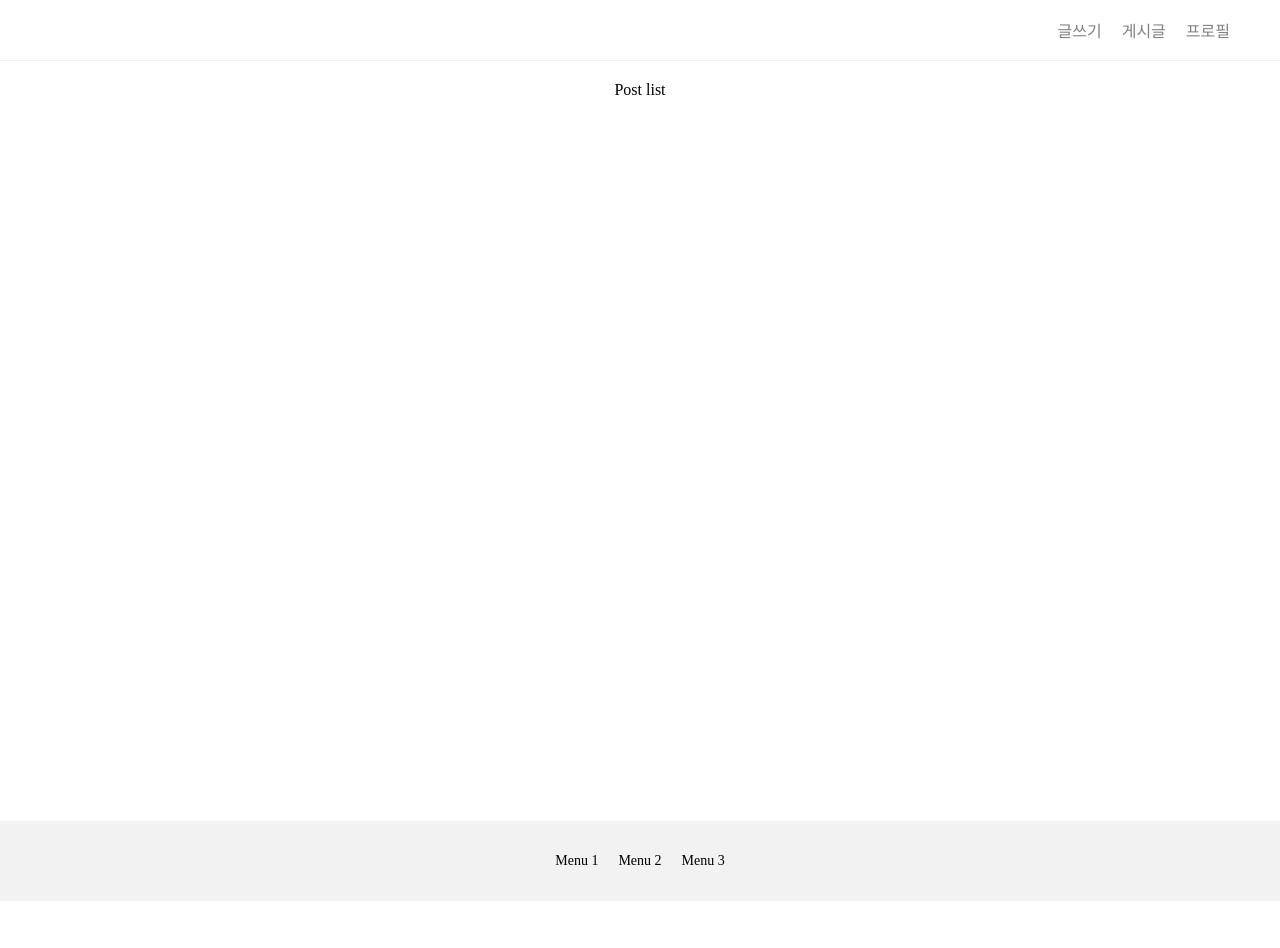
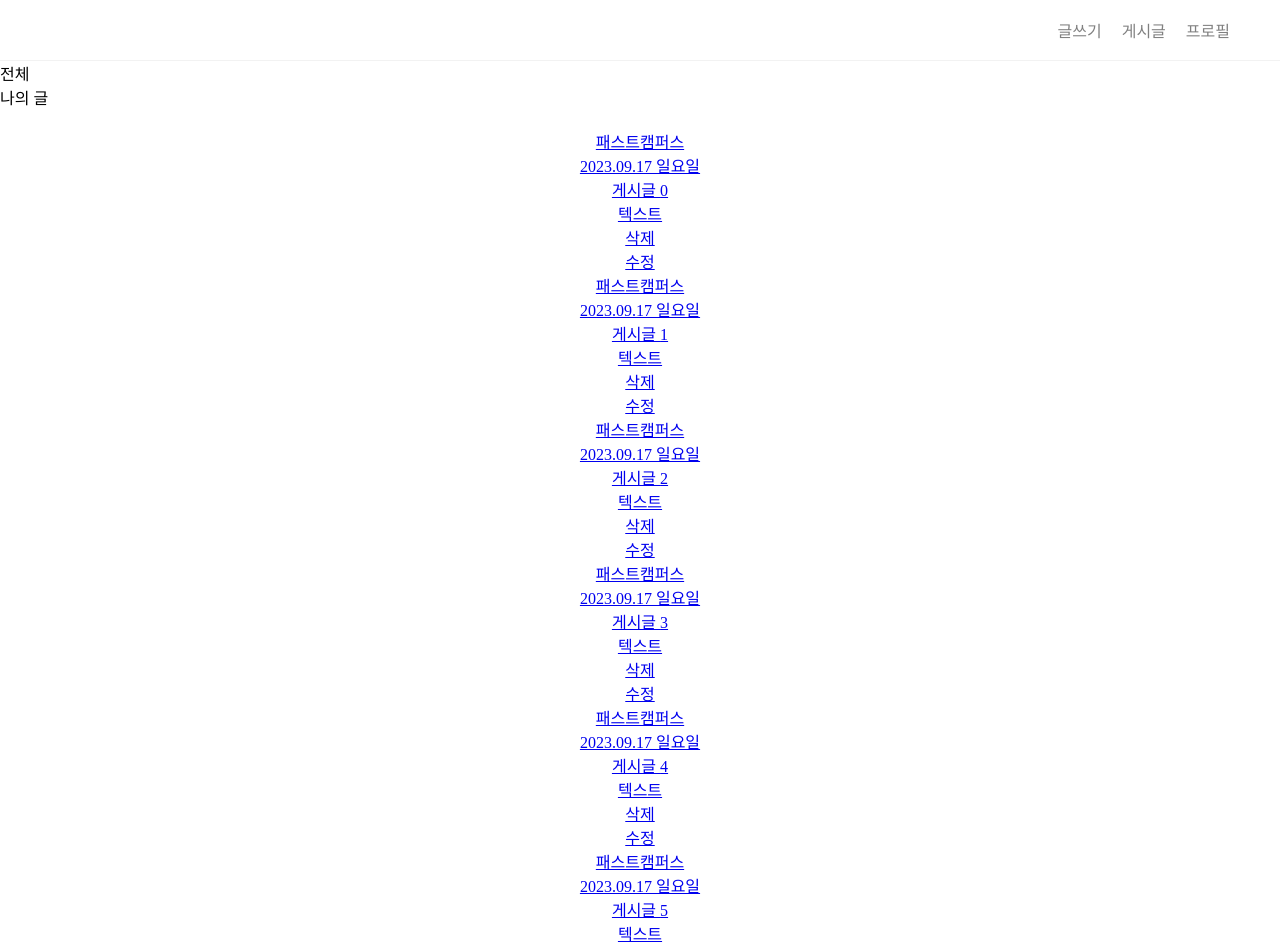
Before and after one commit to choiseona/onlineLecture, a React (Vite) app: page / in a window 1280 px wide. Shown: the top 948 px of the page. Before the commit the page ends 901 px from the top, so only its background shows below. Built offline with nearby package versions, Linux system fonts and the light colour scheme.

Commit message:
feat: post UI

```diff
--- a/src/pages/home/index.tsx
+++ b/src/pages/home/index.tsx
@@ -9,11 +9,33 @@ function Home() {
           <Link to="/profile">프로필</Link>
         </div>
       </header>
-      <div className="post__list">Post list</div>
+      <div className="post__navigation">
+        <div className="post__navigation--active">전체</div>
+        <div>나의 글</div>
+      </div>
+      <div className="post__list">
+        {[...Array(10)].map((e, index) => (
+          <div key={index} className="post__box">
+            <Link to={`/posts/${index}`}>
+              <div className="post__profile-box">
+                <div className="post__profile" />
+                <div className="post__author-name">패스트캠퍼스</div>
+                <div className="post__date">2023.09.17 일요일</div>
+              </div>
+              <div className="post__title">게시글 {index}</div>
+              <div className="post__text">텍스트</div>
+              <div className="post__utils-box">
+                <div className="post__delete">삭제</div>
+                <div className="post__edit">수정</div>
+              </div>
+            </Link>
+          </div>
+        ))}
+      </div>
       <footer>
-        <div>Menu 1</div>
-        <div>Menu 2</div>
-        <div>Menu 3</div>
+        <Link to="/posts/new">글쓰기</Link>
+        <Link to="/posts">게시글</Link>
+        <Link to="/profile">프로필</Link>
       </footer>
     </>
   );
```
